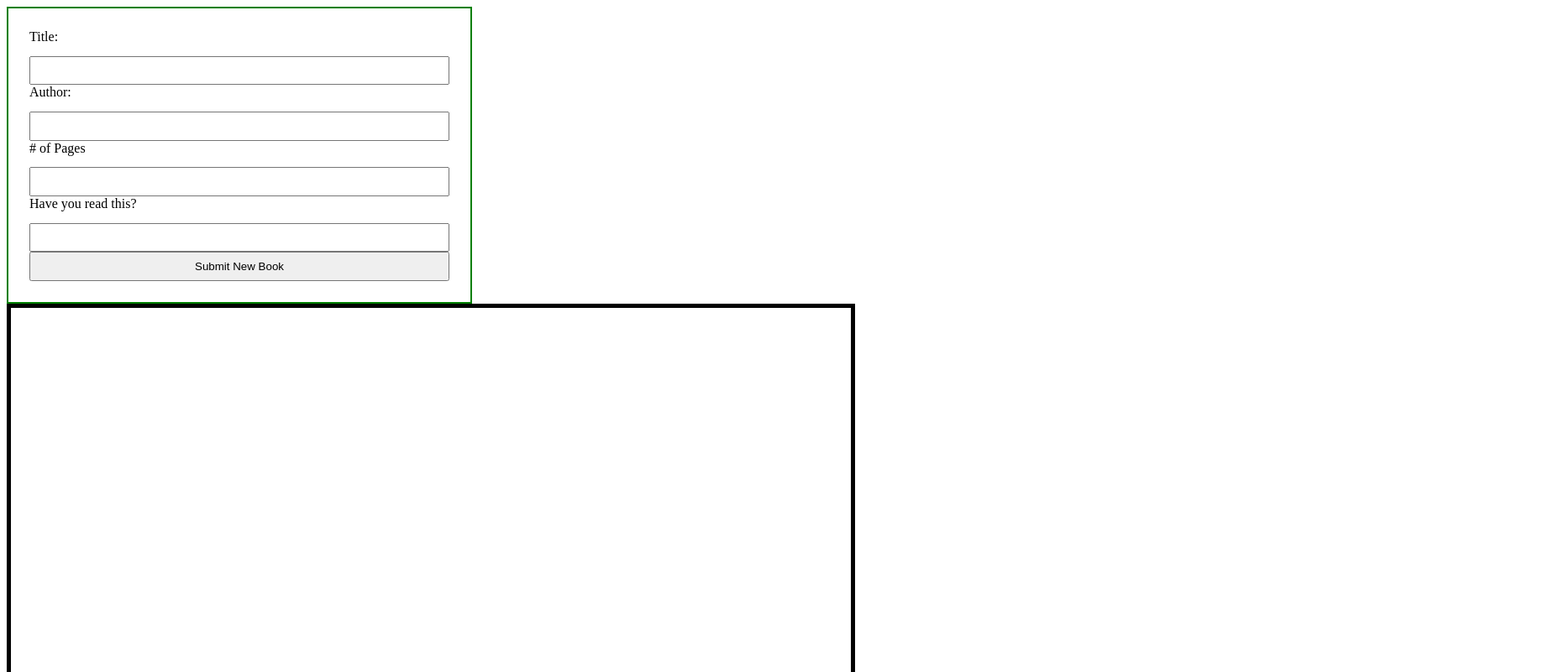
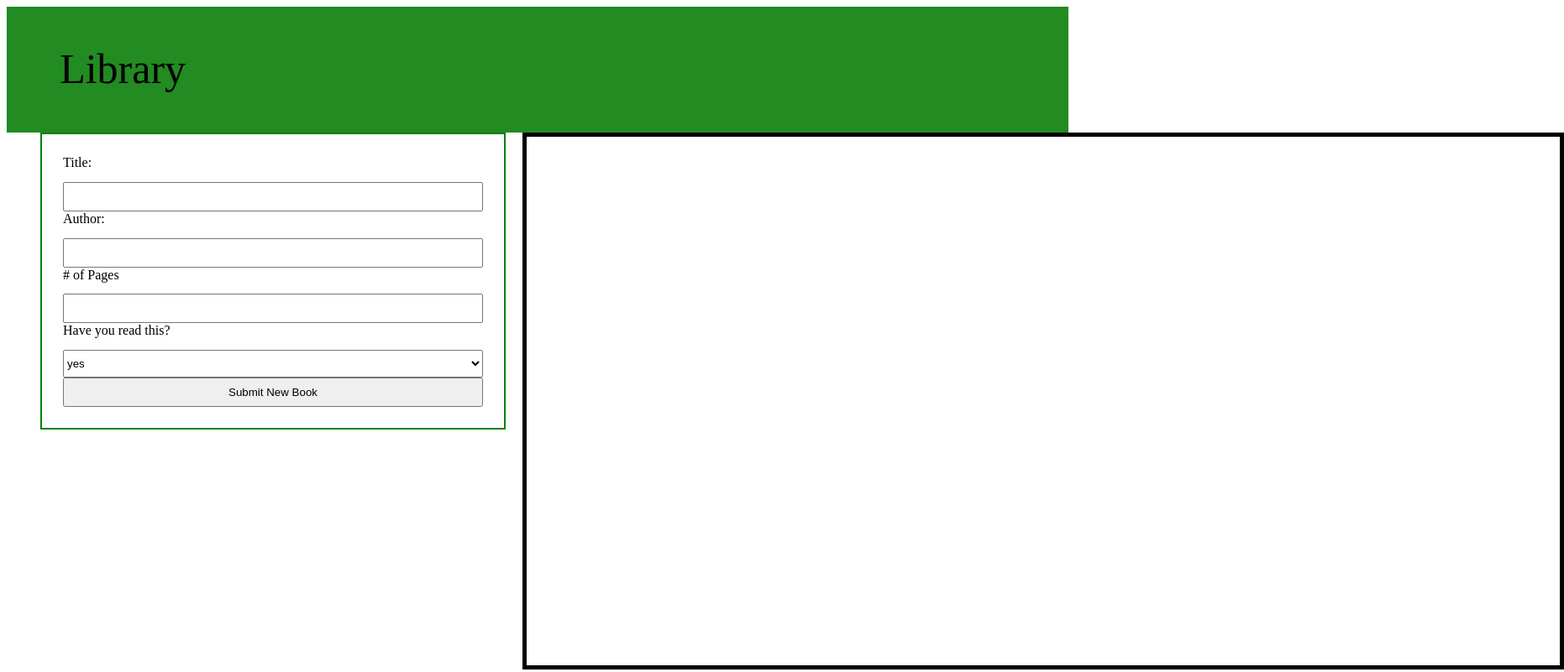
Before and after one commit to MikeFDow/Library, a plain HTML site: page index.html in a window 1280 px wide. Shown: the top 801 px of the page at 84% size, 1862 px wide, since content can reach past the window. Drawn offline with Linux system fonts and the light colour scheme.

Commit message:
added everything

```diff
--- a/index.html
+++ b/index.html
@@ -9,6 +9,8 @@
     <title>Document</title>
 </head>
 <body>
+    <div class="header"><p class="header-text">Library</p></div>
+    <div class="grid-container">
         <form action="" onsubmit="return false">
             <label for="title">Title:</label>
             <input type="text" id="title">
@@ -17,9 +19,13 @@
             <label for="pages"># of Pages</label>
             <input type="number" id="pages">
             <label for="read">Have you read this?</label>
-        <input type="text" id="read">
+            <select type="text" id="read">
+                <option value="yes">yes</option>
+                <option value="no">no</option>
+            </select>
             <button onclick="addBookToLibrary()">Submit New Book</button>
         </form>
         <div class="test"></div>
+    </div>
 </body>
 </html>
--- a/library.js
+++ b/library.js
@@ -109,10 +109,12 @@ function displayBooks() {
         status.classList.add('read-status');
         bookContainer.appendChild(status);
         status.onclick = function() {
-            if (read.textContent = "yes") {
-                read.textContent = "no";
-            } else if (read.textContent = "no") {
-                read.textContent = "yes";
+            switch (read.textContent) {
+                case "yes":
+                    read.textContent = "no";
+                    break;
+                case "no":
+                    read.textContent = "yes";
             }
             console.log(read.textContent);
         }
--- a/stylesheet.css
+++ b/stylesheet.css
@@ -1,7 +1,13 @@
 .test {
     border: 5px solid black;
-    width: 1000px;
-    height: 1000px;
+    grid-column: 2 / 3;
+    grid-row: 2 / 3;
+    width: 1200px;
+    min-height: 600px;
+    display: grid;
+    grid-template-columns: repeat(3, 1fr);
+    gap: 15px;
+    padding: 15px;
 }
 
 .content {
@@ -14,12 +20,15 @@ form {
     padding: 25px;
     display: grid;
     border: 2px solid green;
+    grid-column: 1 / 2;
+    grid-row: 2 / 3;
+    margin-left: 40px;
+    margin-right: 20px;
 }
 
 .bookContainer {
     border: 3px solid forestgreen;
-    width: 200px;
-    height: 400px;
+    height: 300px;
 }
 
 .remove-button {
@@ -32,3 +41,27 @@ form {
     width: 50px;
     background-color: green;
 }
+
+body {
+
+}
+
+.grid-container {
+    display: grid;
+    grid-template-columns: 1fr 5fr;
+
+}
+
+.header {
+    height: 150px;
+    background-color: forestgreen;
+    font-size: 50px;
+    margin-top: 0%;
+}
+
+.header-text {
+    position: relative;
+    top: 30%;
+    left: 5%;
+    margin-top: 0%;
+}
```
Lines whose indentation alone changed are shown as unchanged.
